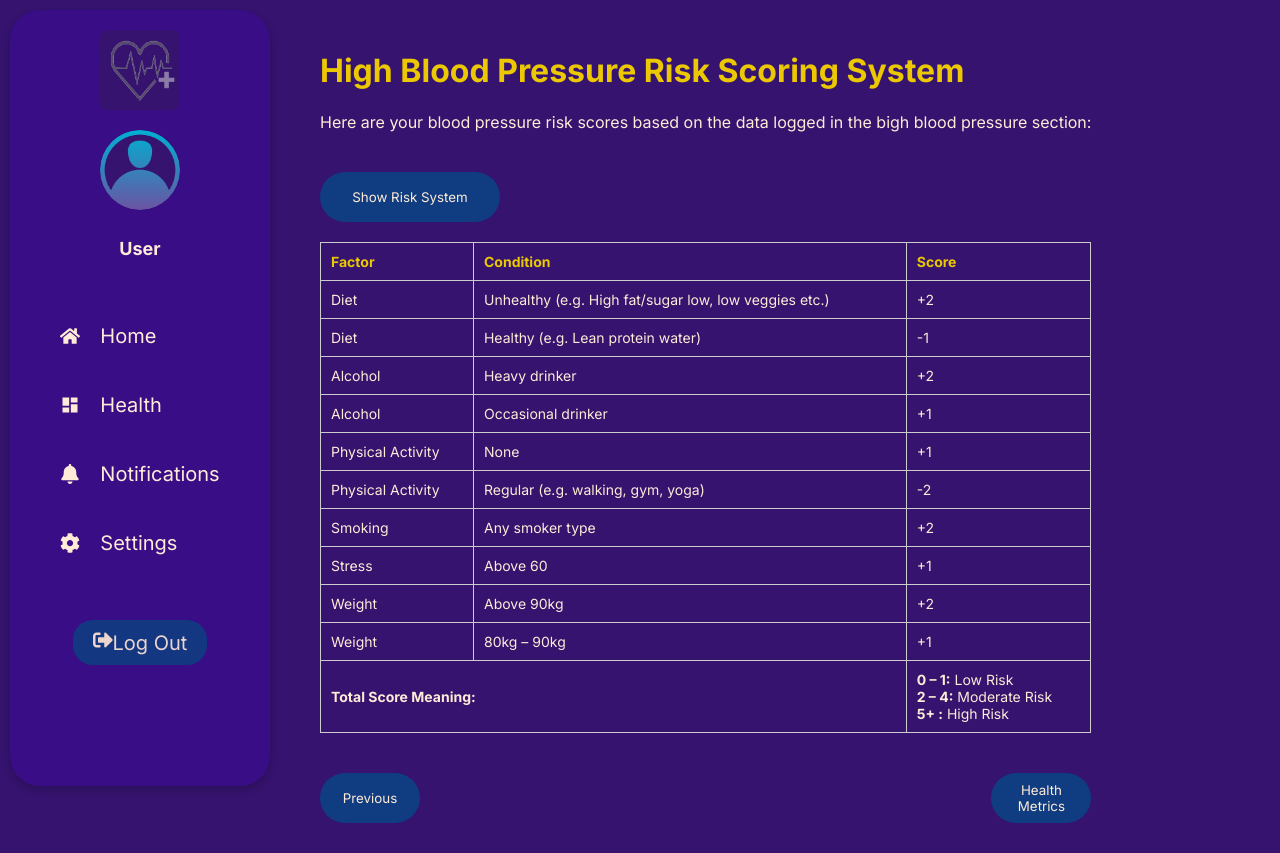
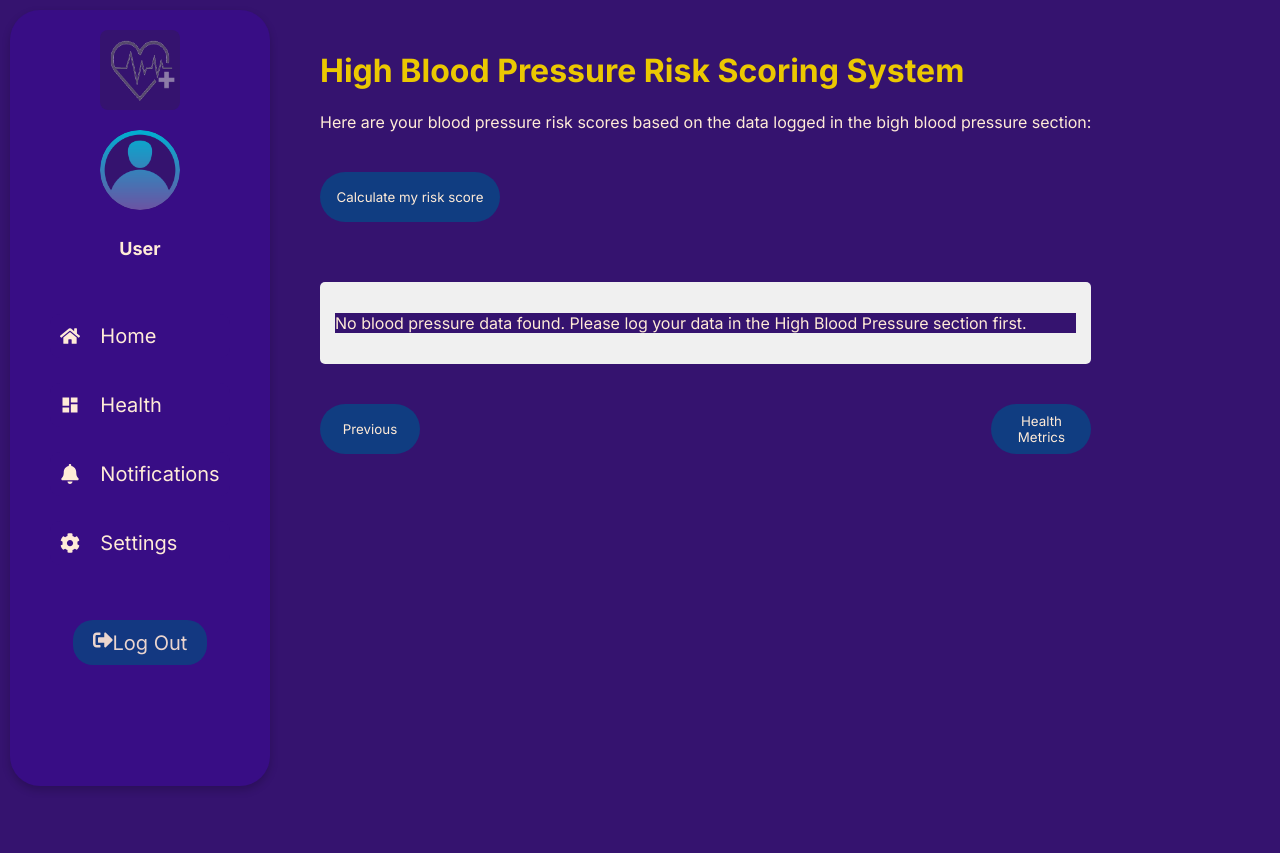
Before and after one commit to MaccccD/Haemophilia-Healthcare-App, a React (Create React App) app: page /BPResults in a window 1280 px wide. After the commit the page ends 800 px from the top, so only its background shows below. Built offline with nearby package versions, Linux system fonts and the light colour scheme; sample sign-in values are in the browser's storage; a web font is replaced by a local one.

Commit message:
Blood Pressure Results Final Functionality Update
-Added a risk score system where users can , based on their previous blood pressure episode see what level of risk they are at.

```diff
--- a/src/High Blood Pressure Components/BPResults.jsx
+++ b/src/High Blood Pressure Components/BPResults.jsx
@@ -13,6 +13,7 @@ function BPResults() {
   const [latestStressEntry, setLatestStressEntry] = useState(null);
   const [latestWeightEntry, setLatestWeightEntry] = useState(null);
   const [showRiskTable, setShowRiskTable] = useState(false);
+  const [riskAssessment, setRiskAssessment] = useState(null);
   const [loading, setLoading] = useState(true);
   const [nextPage, setNextPage] = useState(false);
   const [prevPage, setPrevPagge] = useState(false);
@@ -59,8 +60,9 @@ function BPResults() {
     return <LoadingScreen/>
   }
 
-  const BloodPressureRiskLevelResults =()=>{
+  const BloodPressureRiskLevelResults = () => {
     let score = 0;
+    let factors = [];
 
     // Diet risk
     const unhealthyDiets = [
@@ -77,32 +79,162 @@ function BPResults() {
       "Limiting Processed Foods",
       "Drinking Plenty of Water"
     ];
-  if (unhealthyDiets.includes(latestDietEntry)) score += 2;
-  if (healthyDiets.includes(latestDietEntry)) score -= 1;
+
+    if (unhealthyDiets.includes(latestDietEntry)) {
+      score += 2;
+      factors.push({
+        factor: "Diet",
+        condition: latestDietEntry,
+        score: "+2",
+        status: "Unhealthy"
+      });
+    } else if (healthyDiets.includes(latestDietEntry)) {
+      score -= 1;
+      factors.push({
+        factor: "Diet",
+        condition: latestDietEntry,
+        score: "-1",
+        status: "Healthy"
+      });
+    } else if (latestDietEntry) {
+      factors.push({
+        factor: "Diet",
+        condition: latestDietEntry,
+        score: "0",
+        status: "Neutral"
+      });
+    }
 
     // Alcohol risk score
-  if (latestAlcoholConsume === "Heavy drinker") score += 2;
-  else if (latestAlcoholConsume === "Occasional Drinker") score += 1;
+    if (latestAlcoholConsume === "Heavy drinker") {
+      score += 2;
+      factors.push({
+        factor: "Alcohol",
+        condition: "Heavy drinker",
+        score: "+2",
+        status: "High Risk"
+      });
+    } else if (latestAlcoholConsume === "Occasional Drinker") {
+      score += 1;
+      factors.push({
+        factor: "Alcohol",
+        condition: "Occasional Drinker",
+        score: "+1",
+        status: "Moderate Risk"
+      });
+    } else if (latestAlcoholConsume) {
+      factors.push({
+        factor: "Alcohol",
+        condition: latestAlcoholConsume,
+        score: "0",
+        status: "Low Risk"
+      });
+    }
 
     // Physical Activity risk score
-  if (latestPhysicalAct === "None") score += 1;
-  else score -= 2;
+    if (latestPhysicalAct === "None") {
+      score += 1;
+      factors.push({
+        factor: "Physical Activity",
+        condition: "None",
+        score: "+1",
+        status: "Sedentary"
+      });
+    } else if (latestPhysicalAct) {
+      score -= 2;
+      factors.push({
+        factor: "Physical Activity",
+        condition: latestPhysicalAct,
+        score: "-2",
+        status: "Active"
+      });
+    }
 
     // Smoking risk score
-  if (latestSmokerEntry.length > 0 && !latestSmokerEntry.includes("None")) score += 2;
+    if (latestSmokerEntry && latestSmokerEntry.length > 0 && !latestSmokerEntry.includes("None")) {
+      score += 2;
+      factors.push({
+        factor: "Smoking",
+        condition: Array.isArray(latestSmokerEntry) ? latestSmokerEntry.join(', ') : latestSmokerEntry,
+        score: "+2",
+        status: "Smoker"
+      });
+    } else {
+      factors.push({
+        factor: "Smoking",
+        condition: "Non-smoker",
+        score: "0",
+        status: "Non-smoker"
+      });
+    }
 
     // Stress risk score
-  if (parseInt(latestStressEntry) > 60) score += 1;
+    if (latestStressEntry && parseInt(latestStressEntry) > 60) {
+      score += 1;
+      factors.push({
+        factor: "Stress Level",
+        condition: `${latestStressEntry}% (High)`,
+        score: "+1",
+        status: "High Stress"
+      });
+    } else if (latestStressEntry) {
+      factors.push({
+        factor: "Stress Level",
+        condition: `${latestStressEntry}% (Normal)`,
+        score: "0",
+        status: "Normal Stress"
+      });
+    }
 
     // Weight risk score
+    if (latestWeightEntry) {
       const weightNum = parseFloat(latestWeightEntry);
-  if (weightNum > 90) score += 2;
-  else if (weightNum > 80) score += 1;
+      if (weightNum > 90) {
+        score += 2;
+        factors.push({
+          factor: "Weight",
+          condition: `${latestWeightEntry}kg (>90kg)`,
+          score: "+2",
+          status: "High Risk"
+        });
+      } else if (weightNum > 80) {
+        score += 1;
+        factors.push({
+          factor: "Weight",
+          condition: `${latestWeightEntry}kg (80-90kg)`,
+          score: "+1",
+          status: "Moderate Risk"
+        });
+      } else {
+        factors.push({
+          factor: "Weight",
+          condition: `${latestWeightEntry}kg (<80kg)`,
+          score: "0",
+          status: "Normal Weight"
+        });
+      }
+    }
+    // Final Evaluation
+    let riskLevel, riskColor;
+    if (score <= 1) {
+      riskLevel = "Low Risk";
+      riskColor = "green";
+    } else if (score <= 4) {
+      riskLevel = "Moderate Risk";
+      riskColor = "orange";
+    } else {
+      riskLevel = "High Risk";
+      riskColor = "red";
+    }
 
-  // Final Evaluation
-  if (score <= 1) return "Low Risk"; // green color
-  else if (score <= 4) return "Moderate Risk";//amber ''
-  else return "High Risk"; // red ';
+    const assessment = {
+      totalScore: score,
+      riskLevel,
+      riskColor,
+      factors
+    }
+    setRiskAssessment(assessment);
+    setShowRiskTable(true);
 
   }
 
@@ -111,81 +243,67 @@ function BPResults() {
     <div className='bloodPressureResults-Container'>
       <h1 className='subheading'>High Blood Pressure Risk Scoring System</h1>
       <p className='content'>Here are your blood pressure risk scores based on the data logged in the bigh blood pressure section:</p>
-       <button onClick={BloodPressureRiskLevelResults} className='haemophiliaResults-Btn'>Show Risk System</button>
+       <button onClick={BloodPressureRiskLevelResults} className='haemophiliaResults-Btn'>Calculate my risk score</button>
+       <br/><br/>
+
+       {showRiskTable && riskAssessment && (
+        <div>
+          <h2 className='emphasied-Text'>
+            Your Risk Level: {riskAssessment.riskLevel}
+          </h2>
+          <p className='emphasized-Text'>Total Score: {riskAssessment.totalScore}</p>
 
           <table className='risk-table'>
             <thead>
               <tr>
                 <th className='subheading'>Factor</th>
-            <th className='subheading'>Condition</th>
+                <th className='subheading'>Your Data</th>
                 <th className='subheading'>Score</th>
+                <th className='subheading'>Status</th>
               </tr>
             </thead>
             <tbody>
-          <tr>
-            <td>Diet</td>
-            <td>Unhealthy (e.g. High fat/sugar low, low veggies etc.)</td>
-            <td>+2</td>
+              {riskAssessment.factors.map((factor, index) => (
+                <tr key={index}>
+                  <td>{factor.factor}</td>
+                  <td>{factor.condition}</td>
+                  <td>
+                    {factor.score}
+                  </td>
+                  <td>{factor.status}</td>
                 </tr>
-          <tr>
-          <td>Diet</td>
-          <td>Healthy (e.g. Lean protein water)</td>
-          <td>-1</td>
-          </tr>
-          <tr>
-            <td>Alcohol</td>
-            <td>Heavy drinker</td>
-            <td>+2</td>
-          </tr>
-          <tr>
-            <td>Alcohol</td>
-            <td>Occasional drinker</td>
-            <td>+1</td>
-          </tr>
-           <tr>
-        <td>Physical Activity</td>
-        <td>None</td>
-        <td>+1</td>
-      </tr>
-      <tr>
-        <td>Physical Activity</td>
-        <td>Regular (e.g. walking, gym, yoga)</td>
-        <td>-2</td>
-      </tr>
-      <tr>
-        <td>Smoking</td>
-        <td>Any smoker type</td>
-        <td>+2</td>
-      </tr>
-      <tr>
-        <td>Stress</td>
-        <td>Above 60</td>
-        <td>+1</td>
-      </tr>
-      <tr>
-        <td>Weight</td>
-        <td>Above 90kg</td>
-        <td>+2</td>
-      </tr>
-      <tr>
-        <td>Weight</td>
-        <td>80kg – 90kg</td>
-        <td>+1</td>
-      </tr>
+              ))}
             </tbody>
             <tfoot>
               <tr>
-        <td colSpan="2"><strong>Total Score Meaning:</strong></td>
-        <td>
-          <div>
-            <div><strong>0 – 1:</strong> Low Risk</div>
-            <div><strong>2 – 4:</strong> Moderate Risk</div>
-            <div><strong>5+ :</strong> High Risk</div>
-          </div>
+                <td colSpan="3"><strong>Total Score:</strong></td>
+                <td style={{color: riskAssessment.riskColor}}>
+                  <strong>{riskAssessment.totalScore}</strong>
+                </td>
+              </tr>
+              <tr>
+                <td colSpan="3"><strong>Risk Level:</strong></td>
+                <td style={{color: riskAssessment.riskColor}}>
+                  <strong>{riskAssessment.riskLevel}</strong>
                 </td>
               </tr>
             </tfoot>
           </table>
+
+          <div  className= "riskLevelGuide">
+            <h3>Risk Level Guide:</h3>
+            <p><strong className='lowRisk'>Low Risk (0-1):</strong> Your lifestyle factors support healthy blood pressure</p>
+            <p><strong className='moderateRisk'>Moderate Risk (2-4):</strong> Some factors may contribute to elevated blood pressure</p>
+            <p><strong className='highRisk'>High Risk (5+):</strong> Multiple factors may significantly increase blood pressure risk</p>
+          </div>
+        </div>
+      )}
+
+      {storedbloodPressureLogs.length === 0 && (
+        <div className='pressureUnavailable'>
+          <p>No blood pressure data found. Please log your data in the High Blood Pressure section first.</p>
+        </div>
+      )}
 
 
         <br/><br/>
--- a/src/High Blood Pressure Components/HighBloodPressure.jsx
+++ b/src/High Blood Pressure Components/HighBloodPressure.jsx
@@ -16,7 +16,7 @@ function HighBloodPressure() {
   const navigate = useNavigate();
 
   function NavigateNextPage (){
-   navigate("/Anxiety");
+   navigate("/BPResults");
    setNextPage(true);
   }
 
--- a/src/Styles/Health.css
+++ b/src/Styles/Health.css
@@ -22,6 +22,9 @@
    opacity: 100;
    cursor: pointer;
 }
+.prevBtn:hover{
+  background-color: #062d69;
+}
 .nextButton {
    background-color: #103D81;
    color: #FFEBD7;
@@ -32,6 +35,9 @@
    border: none;
    opacity: 100;
    cursor: pointer;
+}
+.nextButton:hover{
+  background-color: #062d69;
 }
 .bleedingData {
   align-items: center;
@@ -177,6 +183,27 @@
   margin-left: 290px;
   gap: 20px;
   color: #FFEBD7;
+}
+.riskLevelGuide {
+  margin-top: 20px;
+  padding: 15px;
+  border: 1px solid #ccc;
+  border-radius: 5px;
+}
+.lowRisk {
+  color: #00FF00;
+}
+.moderateRisk {
+  color: #F39B0E;
+}
+.high-Risk {
+  color: #fbbf24;
+}
+.pressureUnavailable {
+ margin-top: 20px;
+ padding: 15px;
+ background-color: #f0f0f0;
+ border-radius: 5px;
 }
 .anxiety-Container {
   display: inline-block;
```
Lines whose indentation alone changed are shown as unchanged.
